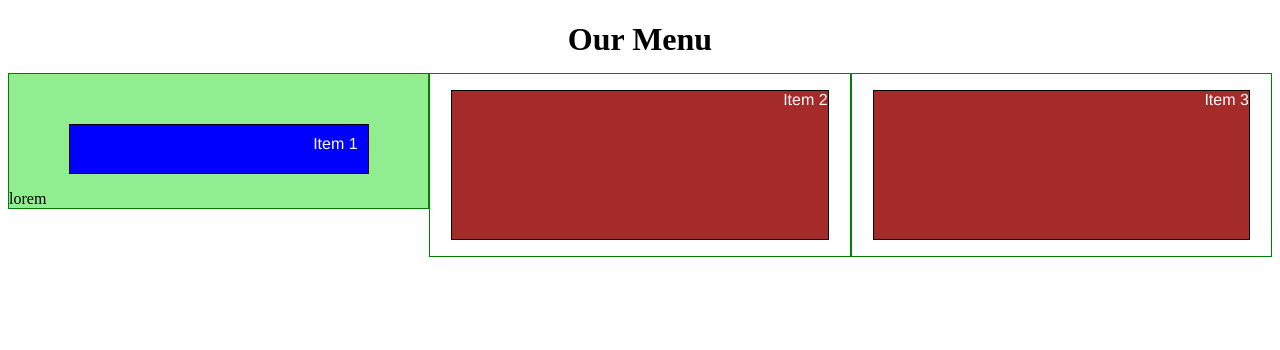
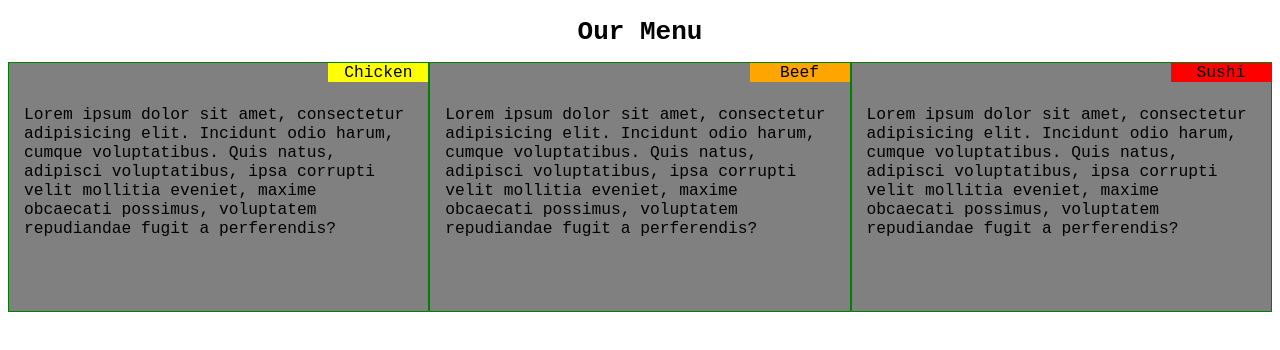
Before and after one commit to justodepp/Coursera, a plain HTML site: page site/index.html in a window 1280 px wide. Drawn offline with Linux system fonts and the light colour scheme.

Commit message:
last modify

```diff
--- a/site/css/style.css
+++ b/site/css/style.css
@@ -1,36 +1,61 @@
 /********** Base styles **********/
 * {
   box-sizing: border-box;
-}
-#box {
-  background-color: blue;
-  padding: 10px;
-  border: 1px solid black;
-  width: 300px;
-  height: 50px;
-  margin-top: 50px;
-  overflow: auto;
-}
-#content {
-  background-color: #90EE90; //green
 }
 h1 {
   margin-bottom: 15px;
   text-align: center;
 }
-p {
-  border: 1px solid black;
-  background-color: #A52A2A;
-  width: 90%;
-  height: 150px;
-  margin-right: auto;
-  margin-left: auto;
-  font-family: Helvetica;
-  color: white;
-  text-align: right;
+body{
+  font-family: monospace;
 }
-div#container{
+.section {
+  border: 5px solid white;
+  height: 250px;
+  color: black;
   position: relative;
+  background-color: grey;
+}
+.section p {
+  position: absolute;
+  top: 10px;
+  padding: 15px;
+  font-size: 1.25em;
+}
+.section-titolo-y {
+  top: 0px;
+  right: 0px;
+  position: absolute;
+  background-color: yellow;
+  color: black;
+  width: 100px;
+  text-align: center;
+  padding-right: 0px;
+  font-size: 1.25em;
+}
+
+.section-titolo-o {
+  top: 0px;
+  right: 0px;
+  position: absolute;
+  background-color: orange;
+  color: black;
+  width: 100px;
+  text-align: center;
+  padding-right: 0px;
+  font-size: 1.25em;
+}
+
+.section-titolo-r {
+  top: 0px;
+  right: 0px;
+  position: absolute;
+  background-color: red;
+  color: black;
+  width: 100px;
+  text-align: center;
+  padding-right: 0px;
+  font-size: 1.25em;
 }
 /* Simple Responsive Framework. */
 .row {
--- a/site/index.html
+++ b/site/index.html
@@ -8,11 +8,19 @@
 </head>
 <body>
 <h1>Our Menu</h1>
-
-<div class="row" id="container">
-  <div class="col-lg-4 col-md-6 col-sm-12" id="content"><p id="box">Item 1</p> lorem</div>
-  <div class="col-lg-4 col-md-6 col-sm-12"><p>Item 2</p></div>
-  <div class="col-lg-4 col-md-12 col-sm-12"><p>Item 3</p></div>
+<div class="row">
+  <div class="col-lg-4 col-md-6 col-sm-12 section">
+  	<div class="section-titolo-y">Chicken</div>
+  	<p>Lorem ipsum dolor sit amet, consectetur adipisicing elit. Incidunt odio harum, cumque voluptatibus. Quis natus, adipisci voluptatibus, ipsa corrupti velit mollitia eveniet, maxime obcaecati possimus, voluptatem repudiandae fugit a perferendis?</p>
+  </div>
+  <div class="col-lg-4 col-md-6 col-sm-12 section">
+	<div class="section-titolo-o">Beef</div>
+	<p>Lorem ipsum dolor sit amet, consectetur adipisicing elit. Incidunt odio harum, cumque voluptatibus. Quis natus, adipisci voluptatibus, ipsa corrupti velit mollitia eveniet, maxime obcaecati possimus, voluptatem repudiandae fugit a perferendis?</p>
+  </div>
+  <div class="col-lg-4 col-md-12 col-sm-12 section">
+  	<div class="section-titolo-r">Sushi</div>
+  	<p>Lorem ipsum dolor sit amet, consectetur adipisicing elit. Incidunt odio harum, cumque voluptatibus. Quis natus, adipisci voluptatibus, ipsa corrupti velit mollitia eveniet, maxime obcaecati possimus, voluptatem repudiandae fugit a perferendis?</p>
+  </div>
 </div>
 </body>
 </html>
```
